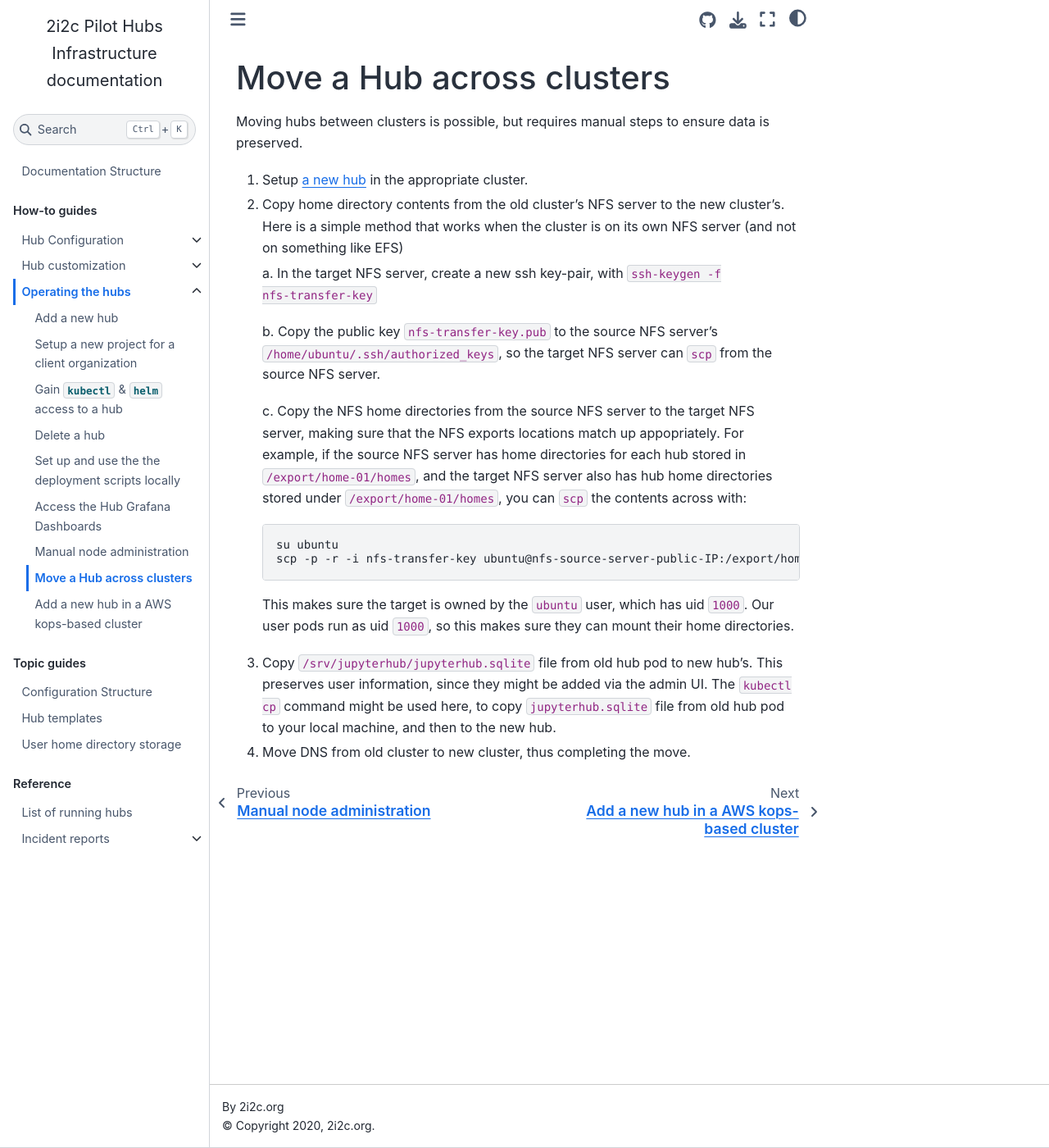
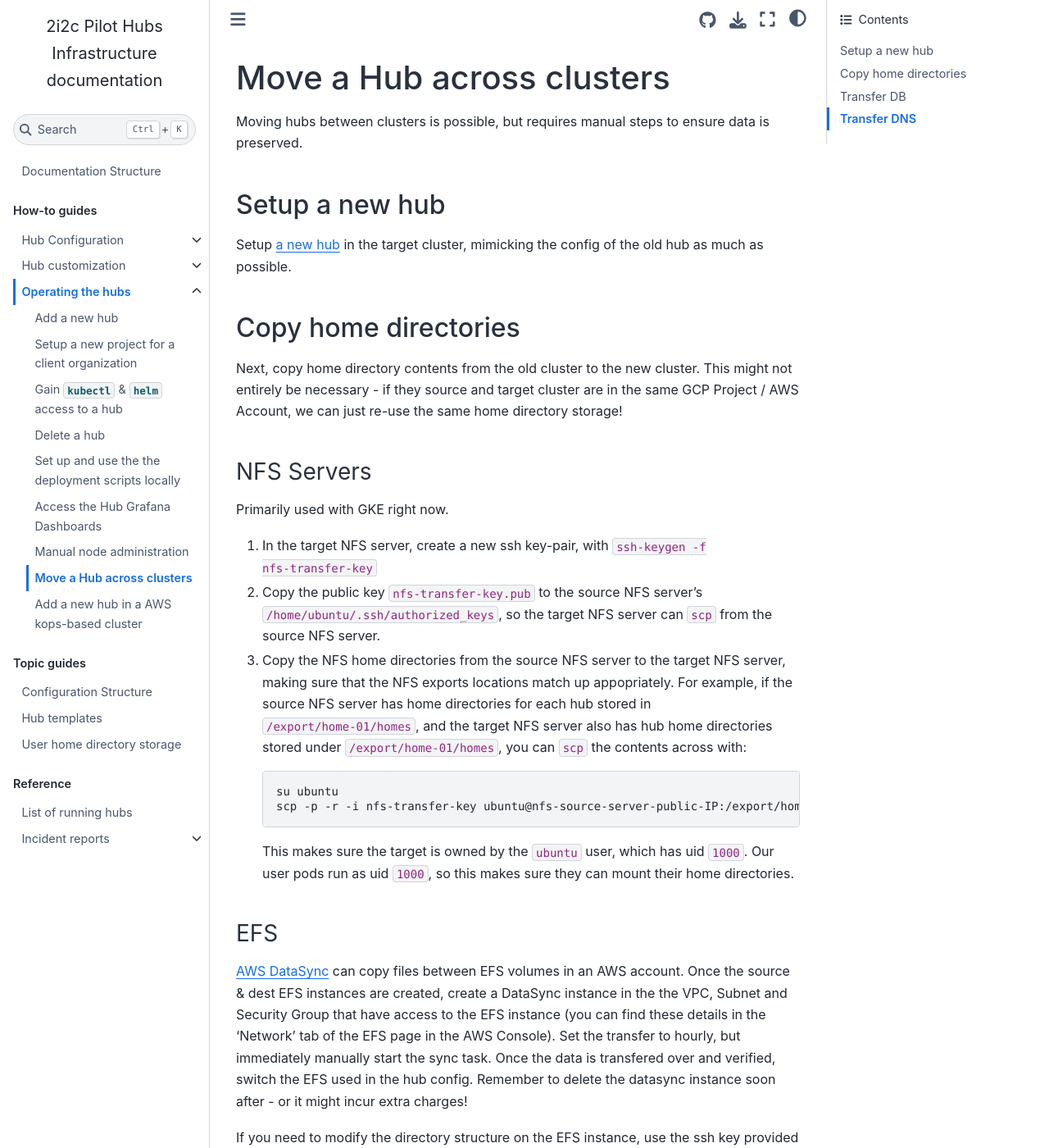
Before and after one commit to 2i2c-org/infrastructure, a Sphinx documentation site: the page built from docs/howto/operate/move-hub.md, in a window 1280 px wide and 1400 px high. Shown: the whole window at 82% size. Built offline with Sphinx 7.4.7 and the Sphinx Book theme 1.1.4, drawn with Linux system fonts in a browser that asks for light colours; some of the changed text lies outside the part shown.

Commit message:
Add info about using AWS DataSync

````diff
--- a/docs/howto/operate/move-hub.md
+++ b/docs/howto/operate/move-hub.md
@@ -3,39 +3,73 @@
 Moving hubs between clusters is possible, but requires manual steps
 to ensure data is preserved.
 
-1. Setup [a new hub](../../topic/config.md) in the appropriate cluster.
+## Setup a new hub
 
-2. Copy home directory contents from the old cluster's NFS server to
-   the new cluster's. Here is a simple method that works when the
-   cluster is on its own NFS server (and not on something like EFS)
+Setup [a new hub](../../topic/config.md) in the target cluster, mimicking
+the config of the old hub as much as possible.
 
-   a. In the target NFS server, create a new ssh key-pair, with
-      `ssh-keygen -f nfs-transfer-key`
+## Copy home directories
 
-   b. Copy the public key `nfs-transfer-key.pub` to the source NFS
-      server's `/home/ubuntu/.ssh/authorized_keys`, so the target
-      NFS server can `scp` from the source NFS server.
+Next, copy home directory contents from the old cluster to the new cluster.
+This might not entirely be necessary - if they source and target cluster
+are in the same GCP Project / AWS Account, we can just re-use the same
+home directory storage!
 
-   c. Copy the NFS home directories from the source NFS server to
-      the target NFS server, making sure that the NFS exports locations
-      match up appopriately. For example, if the source NFS server has
-      home directories for each hub stored in `/export/home-01/homes`,
-      and the target NFS server also has hub home directories stored under
-      `/export/home-01/homes`, you can `scp` the contents across with:
+### NFS Servers
 
-      ```bash
-      su ubuntu
-      scp -p -r -i nfs-transfer-key ubuntu@nfs-source-server-public-IP:/export/home-01/homes/<hub-name> /export/home-01/homes/<hub-name>
-      ```
+Primarily used with GKE right now.
 
-      This makes sure the target is owned by the `ubuntu` user, which has
-      uid `1000`. Our user pods run as uid `1000`, so this makes sure they
-      can mount their home directories.
+1. In the target NFS server, create a new ssh key-pair, with
+   `ssh-keygen -f nfs-transfer-key`
 
-3. Copy `/srv/jupyterhub/jupyterhub.sqlite` file from old hub pod to new
-   hub's. This preserves user information, since they might be added via
-   the admin UI. The `kubectl cp` command might be used here, to copy
-   `jupyterhub.sqlite` file from old hub pod to your local machine, and
-   then to the new hub.
+2. Copy the public key `nfs-transfer-key.pub` to the source NFS
+   server's `/home/ubuntu/.ssh/authorized_keys`, so the target
+   NFS server can `scp` from the source NFS server.
 
-4. Move DNS from old cluster to new cluster, thus completing the move.
+3. Copy the NFS home directories from the source NFS server to
+   the target NFS server, making sure that the NFS exports locations
+   match up appopriately. For example, if the source NFS server has
+   home directories for each hub stored in `/export/home-01/homes`,
+   and the target NFS server also has hub home directories stored under
+   `/export/home-01/homes`, you can `scp` the contents across with:
+
+   ```bash
+   su ubuntu
+   scp -p -r -i nfs-transfer-key ubuntu@nfs-source-server-public-IP:/export/home-01/homes/<hub-name> /export/home-01/homes/<hub-name>
+   ```
+
+   This makes sure the target is owned by the `ubuntu` user, which has
+   uid `1000`. Our user pods run as uid `1000`, so this makes sure they
+   can mount their home directories.
+
+
+### EFS
+
+[AWS DataSync](https://aws.amazon.com/datasync/) can copy files between
+EFS volumes in an AWS account. Once the source & dest EFS instances are
+created, create a DataSync instance in the the VPC, Subnet and
+Security Group that have access to the EFS instance (you can find these
+details in the 'Network' tab of the EFS page in the AWS Console). Set the
+transfer to hourly, but immediately manually start the sync task. Once
+the data is transfered over and verified, switch the EFS used in the
+hub config. Remember to delete the datasync instance soon after - or
+it might incur extra charges!
+
+If you need to modify the directory structure on the EFS instance, use
+the ssh key provided to `kops` or `eksctl` during cluster creation to
+ssh into any worker node. Then `mount` the EFS instance manually and
+do your modifications. This prevents needing to create another EC2
+instance just for this.
+
+
+## Transfer DB
+
+Copy `/srv/jupyterhub/jupyterhub.sqlite` file from old hub pod to new
+hub's. This preserves user information, since they might be added via
+the admin UI. The `kubectl cp` command might be used here, to copy
+`jupyterhub.sqlite` file from old hub pod to your local machine, and
+then to the new hub.
+
+## Transfer DNS
+
+Move DNS from old cluster to new cluster, thus completing the move.
````
